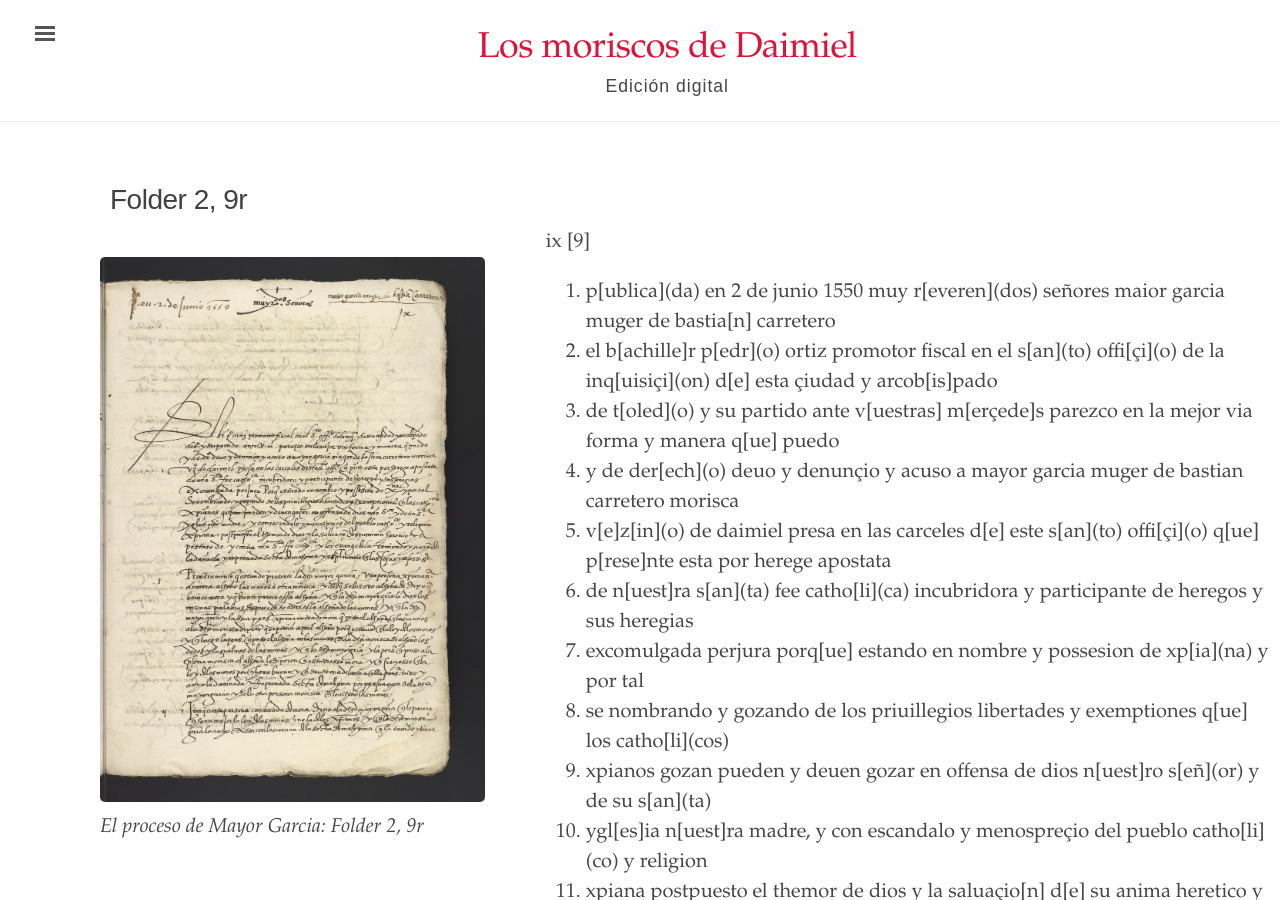
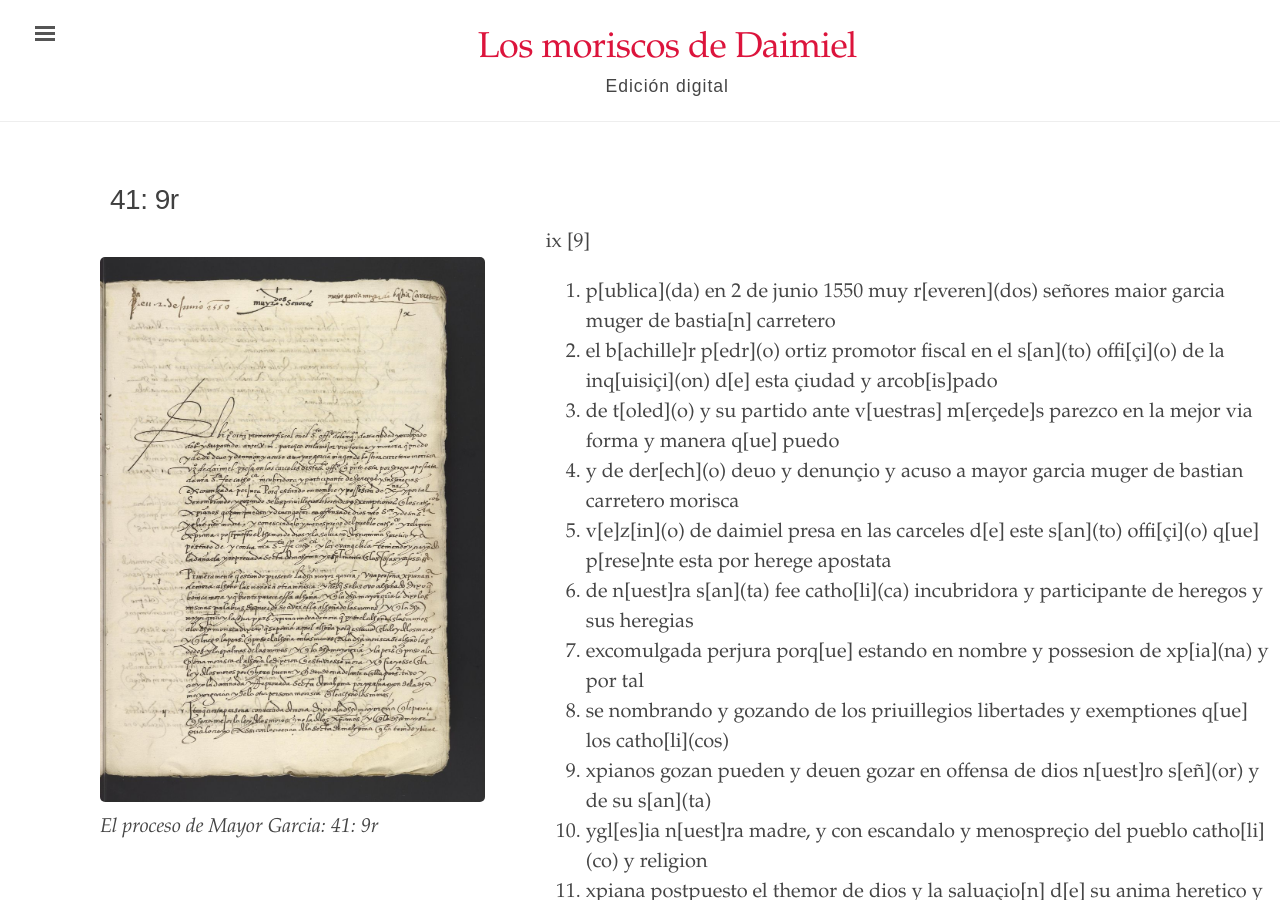
Before and after one commit to digbmc/moriscos-daimel, a Jekyll site: the page built from _texts/folder-2-9r.md, in a window 1280 px wide and 900 px high. Built offline with Jekyll 4.4.1, drawn with Linux system fonts in a browser that asks for light colours.

Commit message:
Update folder-2-9r.md

```diff
--- a/_texts/folder-2-9r.md
+++ b/_texts/folder-2-9r.md
@@ -1,6 +1,6 @@
 ---
 layout: manuscrito
-title: Folder 2, 9r
+title: "41: 9r"
 image: /assets/images/Folder_2_9r.jpg
 body_class: wide-page
 order: 17
```
